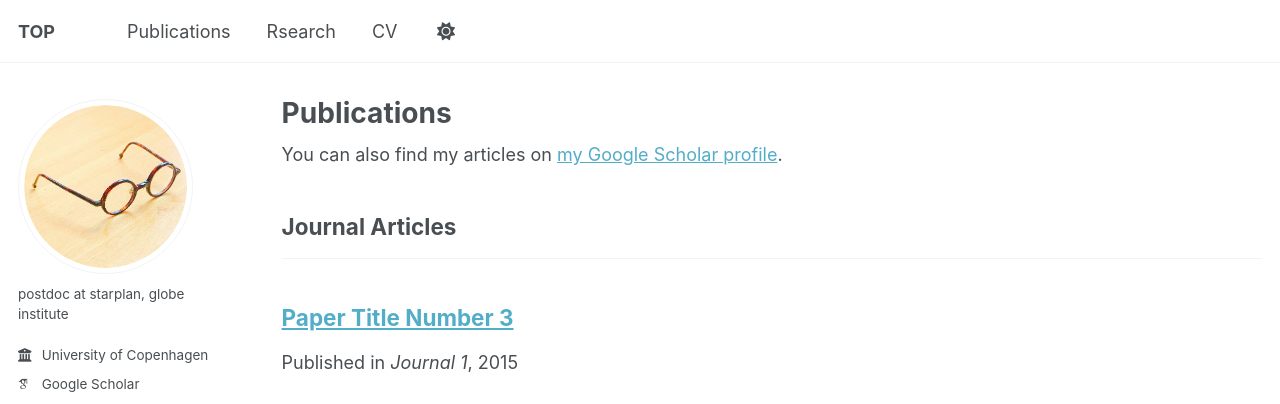
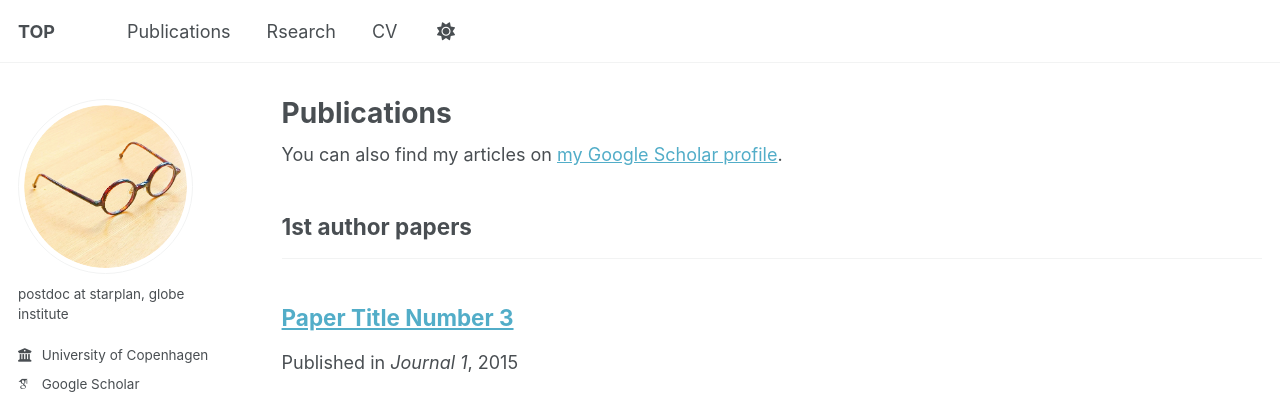
Before and after one commit to AyumuKuwahara/ayumukuwahara.github.io, a Jekyll site: the page built from _pages/publications.html, in a window 1280 px wide and 900 px high. Shown: the top 404 px of the window. Built offline with Jekyll 4.4.1, drawn with Linux system fonts in a browser that asks for light colours; some web fonts are replaced.

Commit message:
Update _config.yml

```diff
--- a/_config.yml
+++ b/_config.yml
@@ -81,7 +81,7 @@ publication_category:
   books:
     title: 'Books'
   manuscripts:
-    title: 'Journal Articles'
+    title: '1st author papers'
   #conferences:
   #  title: 'Conference Papers'
 
```
